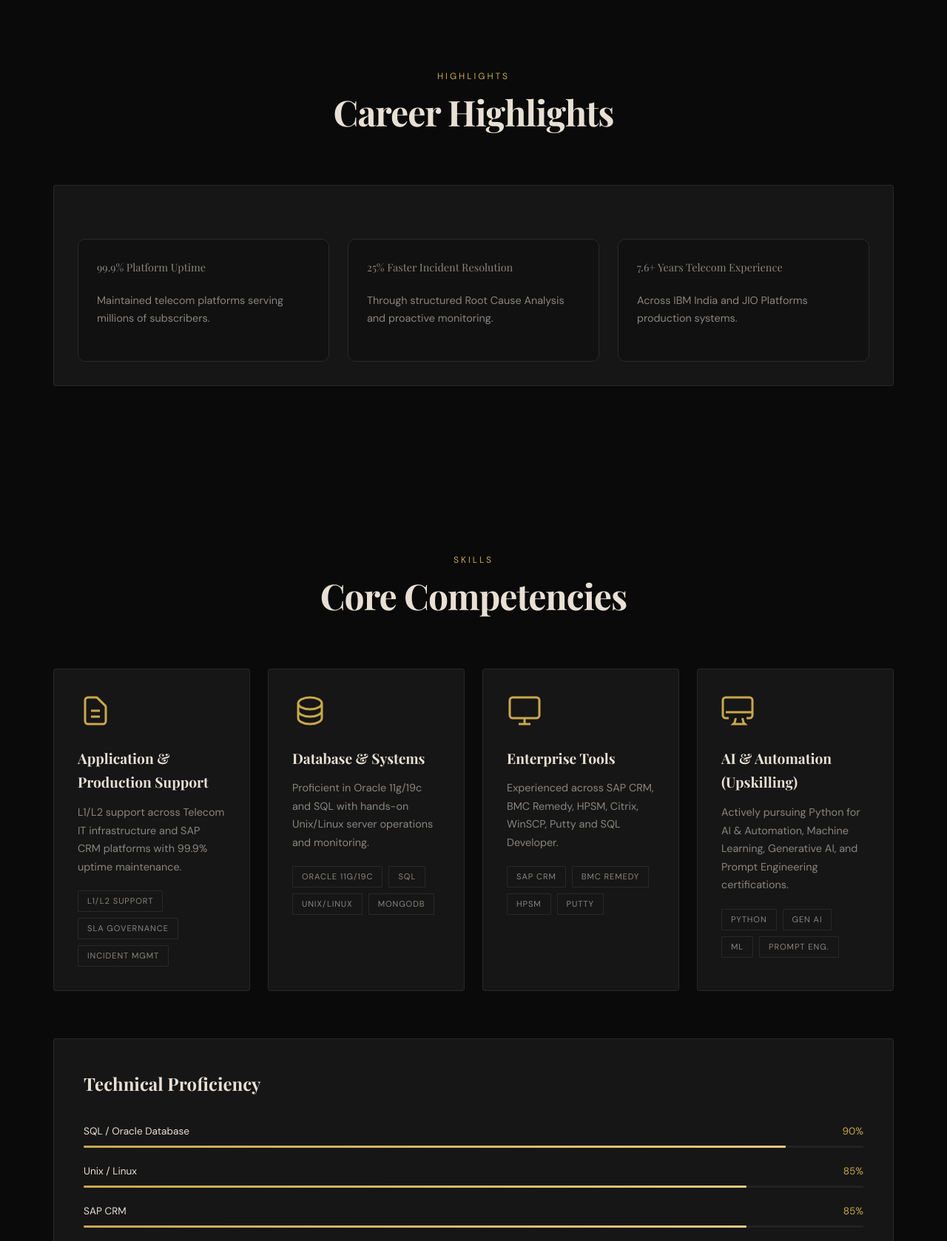
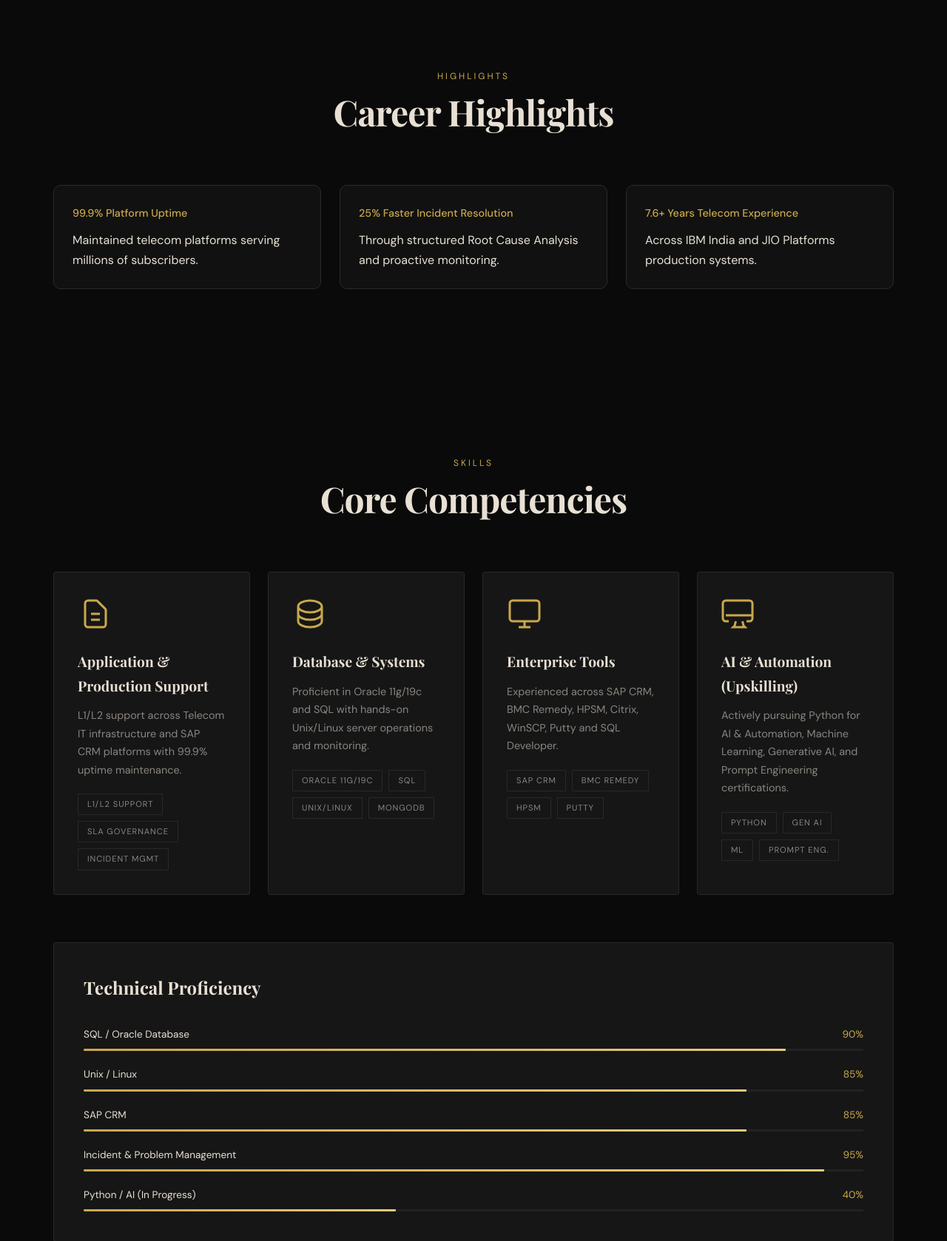
Before and after one commit to chavananand33/my-project, a Flask app: page / in a window 1280 px wide. Shown: the part 1841-3519 px from the top of the page at 74% size. Run offline with Flask 3, Linux system fonts and the light colour scheme; data comes from the database, SQL or seed files in the repository; some web fonts are replaced.

Commit message:
HTML Fix4

```diff
--- a/templates/index.html
+++ b/templates/index.html
@@ -186,7 +186,7 @@
       <span class="section-label">Highlights</span>
       <h2 class="section-title">Career Highlights</h2>
     </div>
-<div class="skill-card reveal" data-delay="0">
+
     <div class="highlights-grid">
 
       <div class="highlight-card">
@@ -195,17 +195,17 @@
       </div>
 
       <div class="highlight-card">
-        <h3><p class="timeline-org">25% Faster Incident Resolution</p></h3>
+        <h3><p class="timeline-org"> 25% Faster Incident Resolution</p></h3>
         <p>Through structured Root Cause Analysis and proactive monitoring.</p>
       </div>
 
       <div class="highlight-card">
-        <h3><p class="timeline-org">7.6+ Years Telecom Experience</p></h3>
+        <h3><p class="timeline-org"> 7.6+ Years Telecom Experience</p></h3>
         <p>Across IBM India and JIO Platforms production systems.</p>
       </div>
 
     </div>
-</div>
+
   </div>
 </section>
 
```
